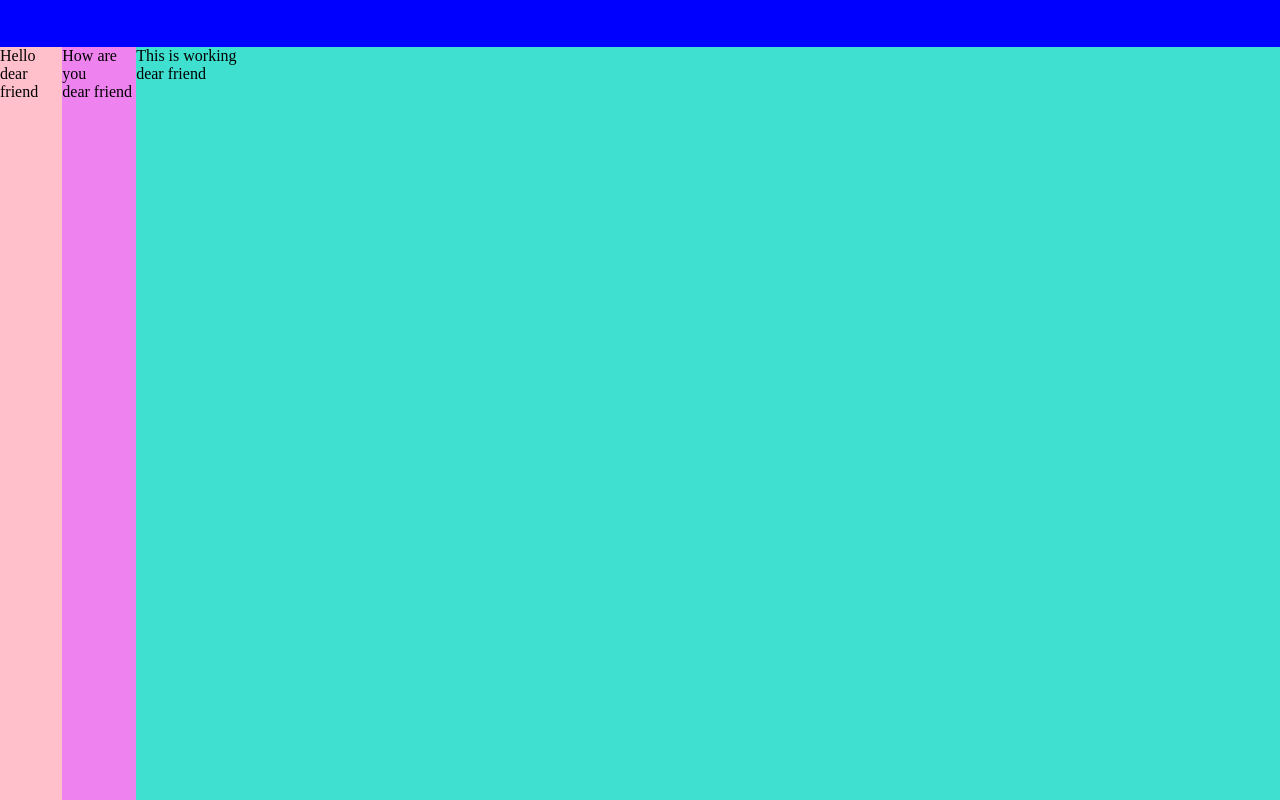
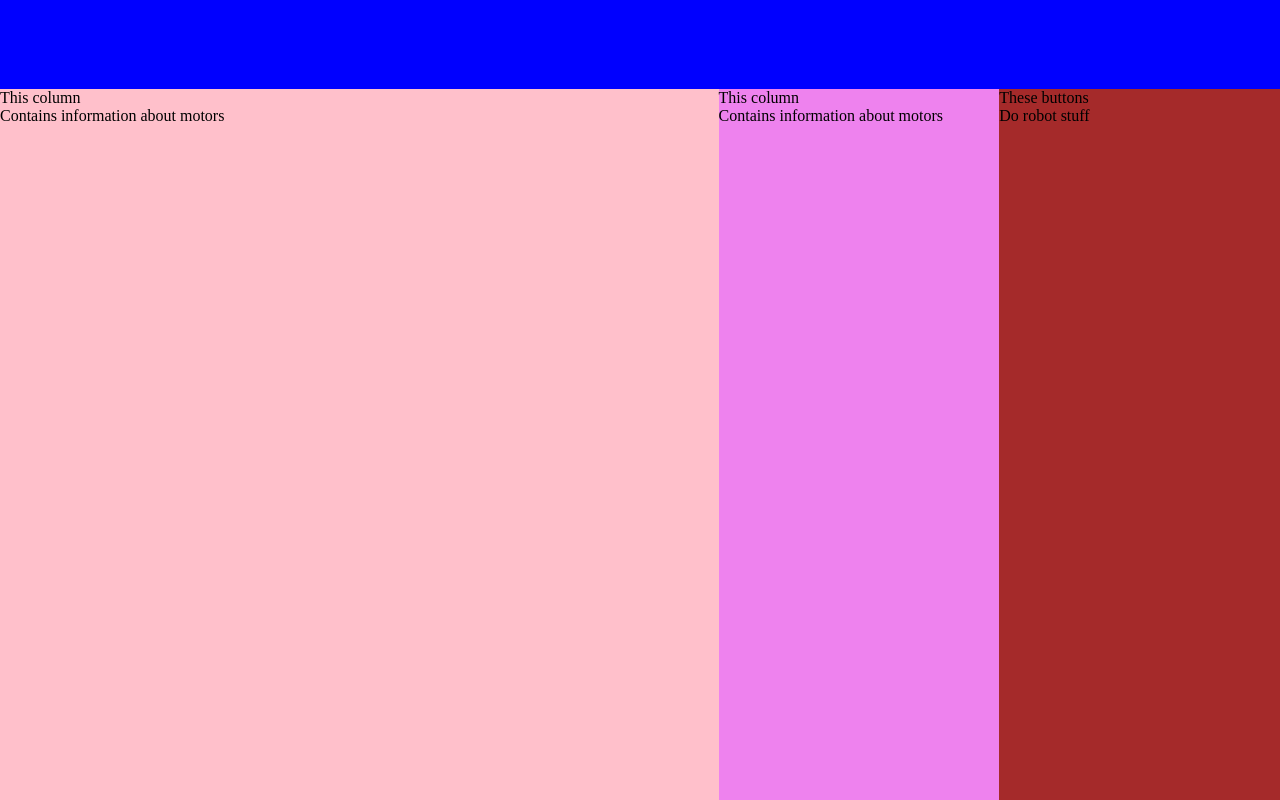
Before and after one commit to David10238/IEEE_ChalkBot_WEBSITE, a React (Create React App) app in the folder client/: page / in a window 1280 px wide. Built offline with nearby package versions, Linux system fonts and the light colour scheme.

Commit message:
refactor layout into components

```diff
--- /dev/null
+++ b/client/src/components/BotActionsColumn.tsx
@@ -0,0 +1,9 @@
+
+export default function BotActionsColumn() {
+    return (
+        <div id="bot-actions-column">
+            <div>These buttons</div>
+            <div>Do robot stuff</div>
+        </div>
+    )
+}
--- a/client/src/components/MainGUI.tsx
+++ b/client/src/components/MainGUI.tsx
@@ -1,24 +1,18 @@
 
 import '../styles.scss'
+import BotActionsColumn from './BotActionsColumn'
+import MessageInputColumn from './MessageInputColumn'
+import MotorDataColumn from './MotorDataColumn'
 import TopBar from './TopBar'
 
 export default function MainGUI() {
     return (
-        <div className="flex-container-column">
+        <div className="flex-container-column full-height">
             <TopBar />
             <div className="ui-row">
-                <div className="ui-box" style={{ backgroundColor: 'pink' }}>
-                    <div>Hello</div>
-                    <div>dear friend</div>
-                </div>
-                <div className="ui-box" style={{ backgroundColor: 'violet' }}>
-                    <div>How are you</div>
-                    <div>dear friend</div>
-                </div>
-                <div className="ui-box" style={{ backgroundColor: 'turquoise', width: '100%' }}>
-                    <div>This is working</div>
-                    <div>dear friend</div>
-                </div>
+                <MessageInputColumn />
+                <MotorDataColumn />
+                <BotActionsColumn />
             </div>
         </div>
     )
--- /dev/null
+++ b/client/src/components/MessageInputColumn.tsx
@@ -0,0 +1,9 @@
+
+export default function MessageInputColumn() {
+    return (
+        <div id="message-input-column">
+            <div>This column</div>
+            <div>Contains information about motors</div>
+        </div>
+    )
+}
--- /dev/null
+++ b/client/src/components/MotorDataColumn.tsx
@@ -0,0 +1,9 @@
+
+export default function MotorDataColumn() {
+    return (
+        <div id="motor-data-column">
+            <div>This column</div>
+            <div>Contains information about motors</div>
+        </div>
+    )
+}
--- a/client/src/styles.scss
+++ b/client/src/styles.scss
@@ -8,33 +8,65 @@ body{
     background-color: green;
 }
 
+.full-height {
+    height: 100vh
+}
+
+.full-width {
+    width: 100vw
+}
+
+.fill-height {
+    height: 100%
+}
+
+.fill-width {
+    width: 100%
+}
+
 .flex-container-column {
     display: flex;
     flex-direction: column;
-    height: 100vh;
 }
 
 .flex-container-row {
     display: flex;
     flex-direction: row;
-    width: 100%;
 }
 
 .top-bar {
     @extend .flex-container-row;
     background-color: blue;
-    height: 50px;
+    height: 100px;
     width: 100vw;
 }
 
 .ui-row {
     @extend .flex-container-row;
+    @extend .fill-height;
+    @extend .full-width;
     background-color: red;
-    height: 100%;
-    width: 100vw;
 }
 
 .ui-box {
     @extend .flex-container-column;
     height:100%;
 }
+
+#bot-actions-column {
+    @extend .ui-box;
+    background-color: brown;
+    width: 500px;
+}
+
+#motor-data-column {
+    @extend .ui-box;
+    background-color: violet;
+    width: 500px;
+}
+
+#message-input-column {
+    @extend .ui-box;
+    @extend .fill-width;
+    background-color: pink;
+}
```
